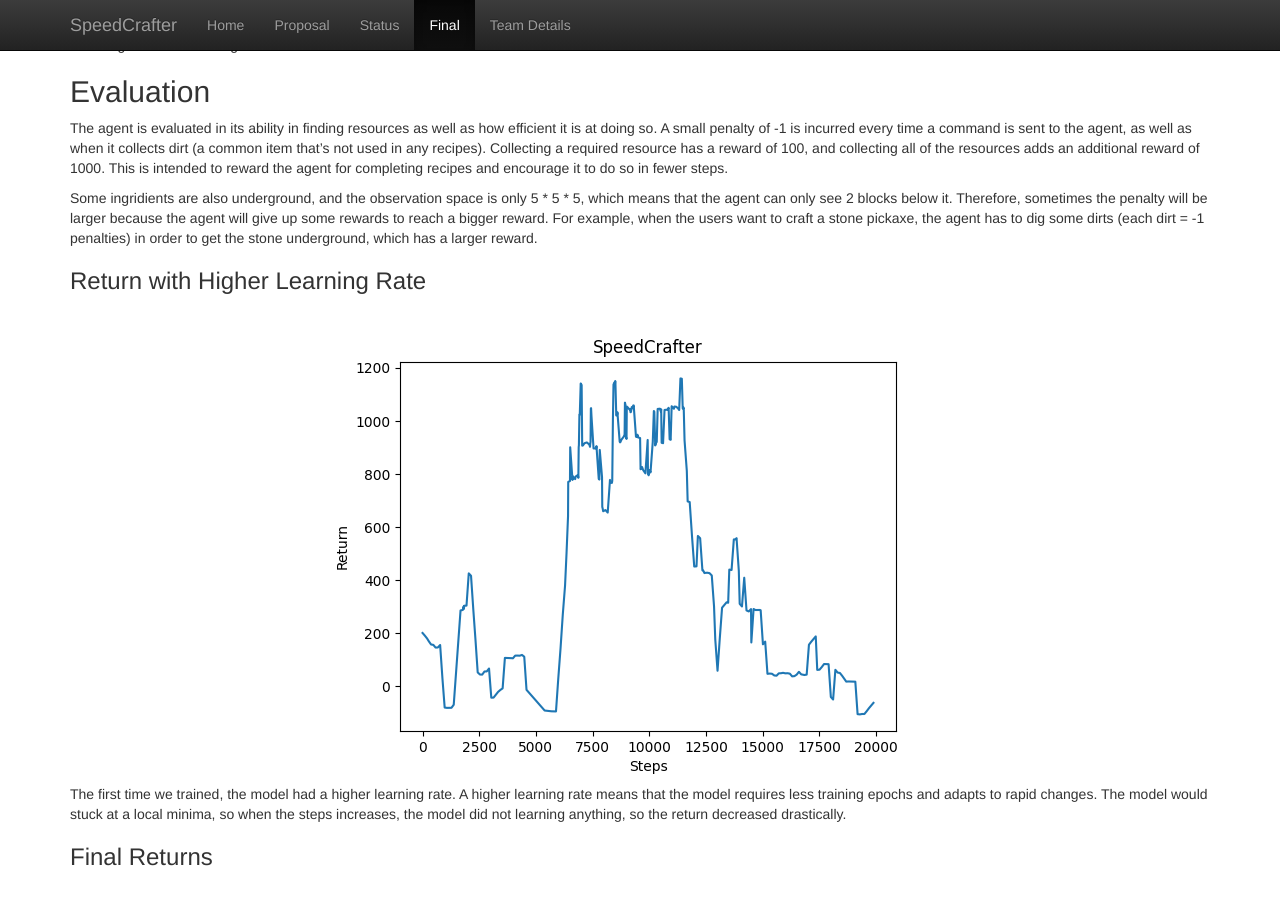
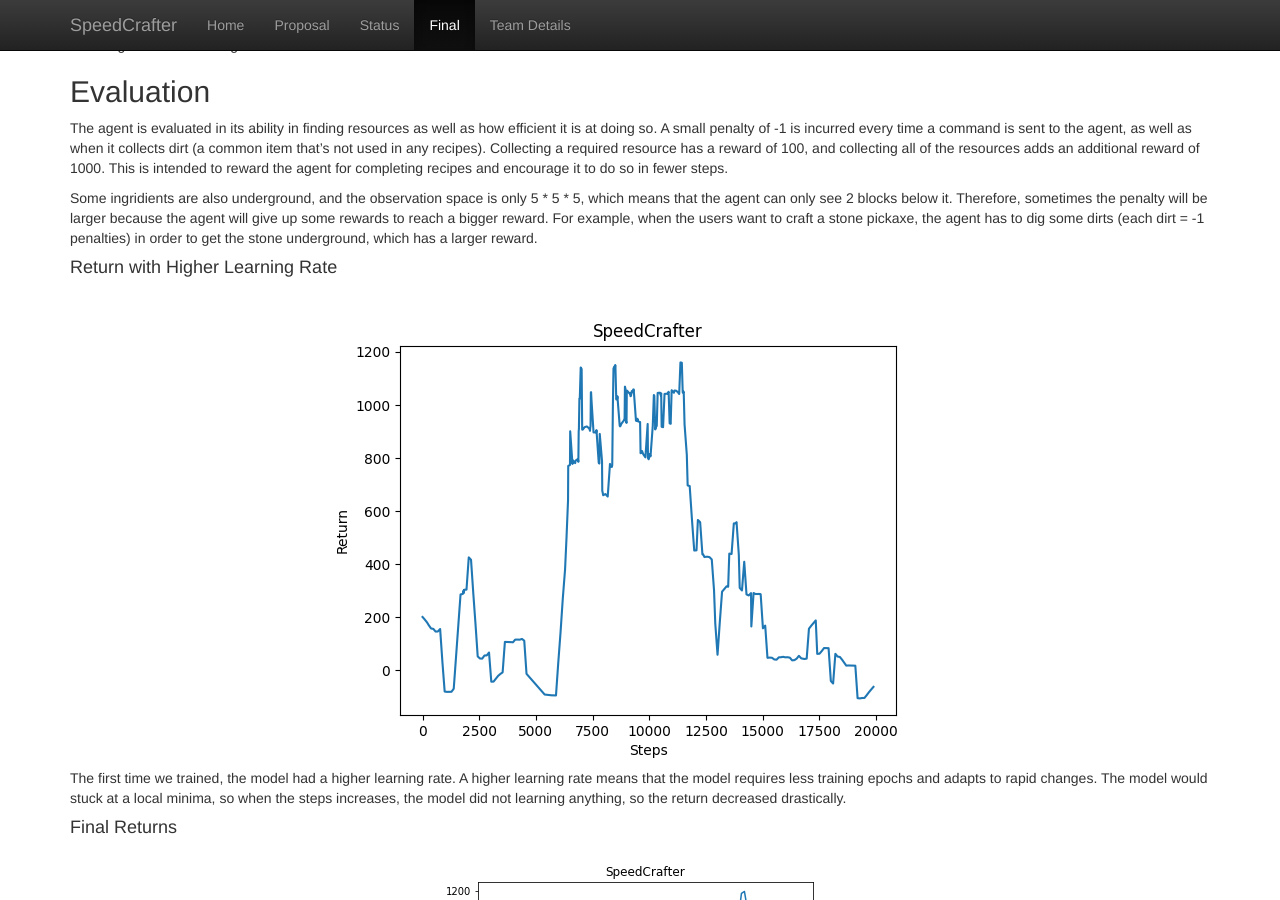
Before and after one commit to jhnguyen521/SpeedCrafter, a Jekyll site: the page built from docs/final.md, in a window 1280 px wide and 900 px high, scrolled down 2005 px. Built offline with Jekyll 4.4.1, drawn with Linux system fonts in a browser that asks for light colours.

Commit message:
change img URL

```diff
--- a/docs/final.md
+++ b/docs/final.md
@@ -43,12 +43,12 @@ The agent is evaluated in its ability in finding resources as well as how effici
 
 Some ingridients are also underground, and the observation space is only 5 * 5 * 5, which means that the agent can only see 2 blocks below it. Therefore, sometimes the penalty will be larger because the agent will give up some rewards to reach a bigger reward. For example, when the users want to craft a stone pickaxe, the agent has to dig some dirts (each dirt = -1 penalties) in order to get the stone underground, which has a larger reward.
 
-### Return with Higher Learning Rate
+#### Return with Higher Learning Rate
 <div style="text-align:center"> <img src='https://github.com/jhnguyen521/SpeedCrafter/blob/main/img/high_learning.png'/> </div>
 
 The first time we trained, the model had a higher learning rate. A higher learning rate means that the model requires less training epochs and adapts to rapid changes. The model would stuck at a local minima, so when the steps increases, the model did not learning anything, so the return decreased drastically.
 
-### Final Returns
+#### Final Returns
 <div style="text-align:center"> <img src='https://raw.githubusercontent.com/jhnguyen521/SpeedCrafter/main/img/final_return_graph.png'/> </div>
 
 After lowering the learning rate, the model had more training epochs and was continuously learning as the steps increased, so we can see from the graph that even though the graph fluctuated and went up and down, overall, the return increased.
```
